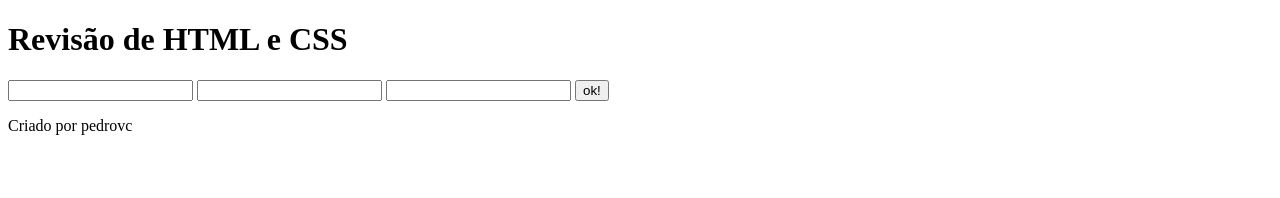
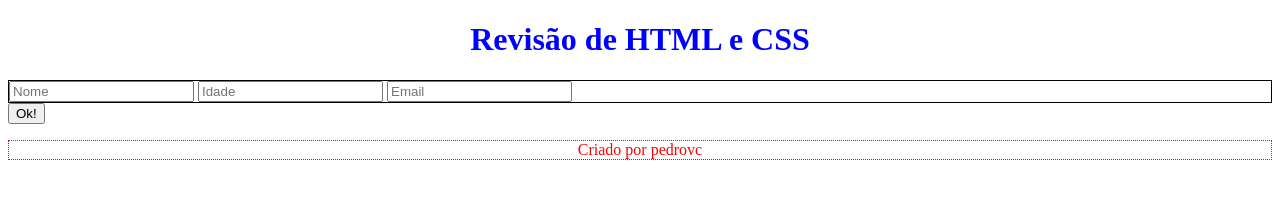
Before and after one commit to pedrovirmond/programacao_web_pedrovc, a plain HTML site: page index.html in a window 1280 px wide. Drawn offline with Linux system fonts and the light colour scheme.

Commit message:
Alterações no html e css

```diff
--- a/index.html
+++ b/index.html
@@ -7,11 +7,13 @@
     <link rel="stylesheet" href="style.css">
   </head>
   <body>
-      <h1>Revisão de HTML e CSS</h1>
-      <input type="text">
-      <input type="text">
-      <input type="text">
-      <button>ok!</button>
-      <p>Criado por pedrovc</p>
+      <h1 id="titulo">Revisão de HTML e CSS</h1>
+      <div class="entradas-usuario">
+        <input type="text" placeholder="Nome">
+        <input type="number" placeholder="Idade">
+        <input type="email" placeholder="Email">
+      </div>
+      <button>Ok!</button>
+      <p class="rodape">Criado por pedrovc</p>
   </body>
   </html>
--- a/style.css
+++ b/style.css
@@ -0,0 +1,14 @@
+#titulo{
+    text-align: center;
+    color: blue;
+}
+
+.rodape{
+    text-align: center;
+    color: red;
+    border: 1px dotted;
+}
+
+.entradas-usuario{
+    border: 1px solid;
+}
```
